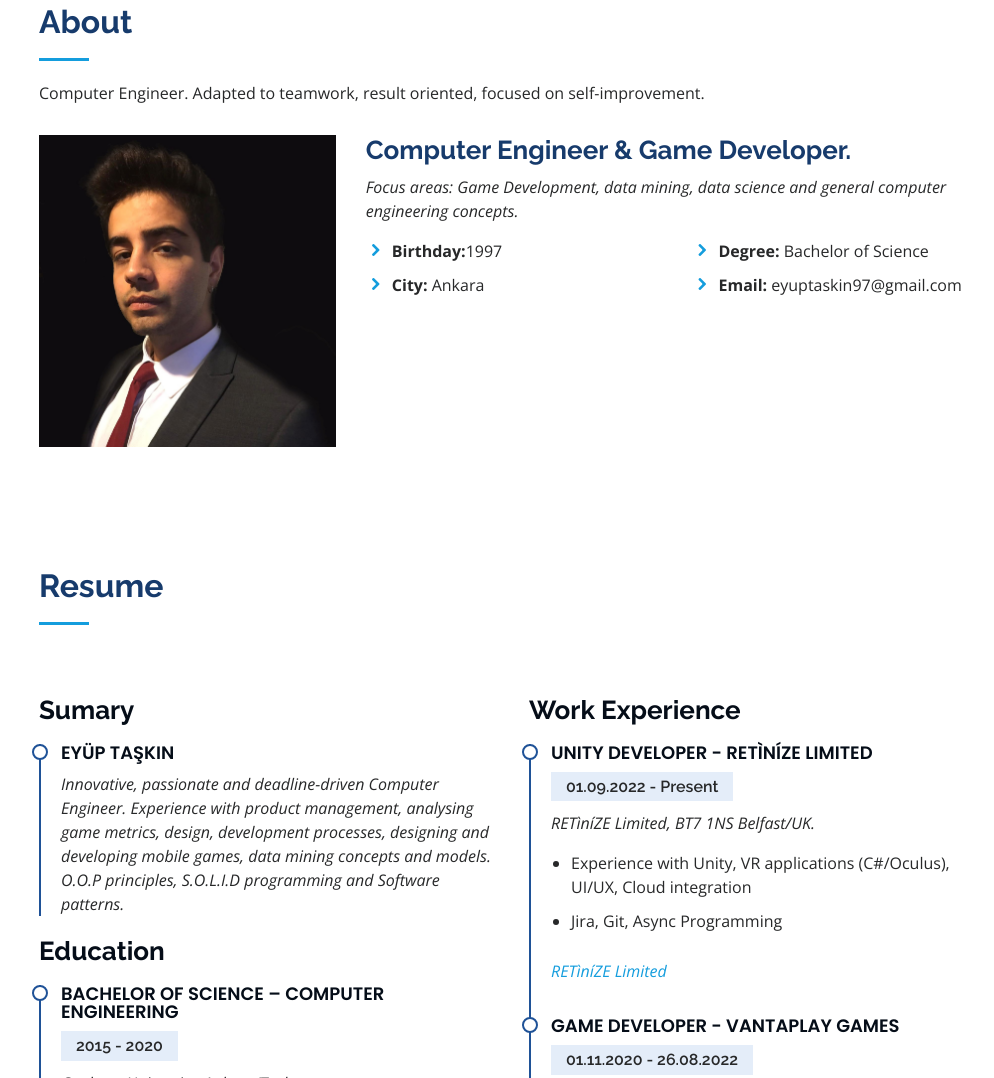
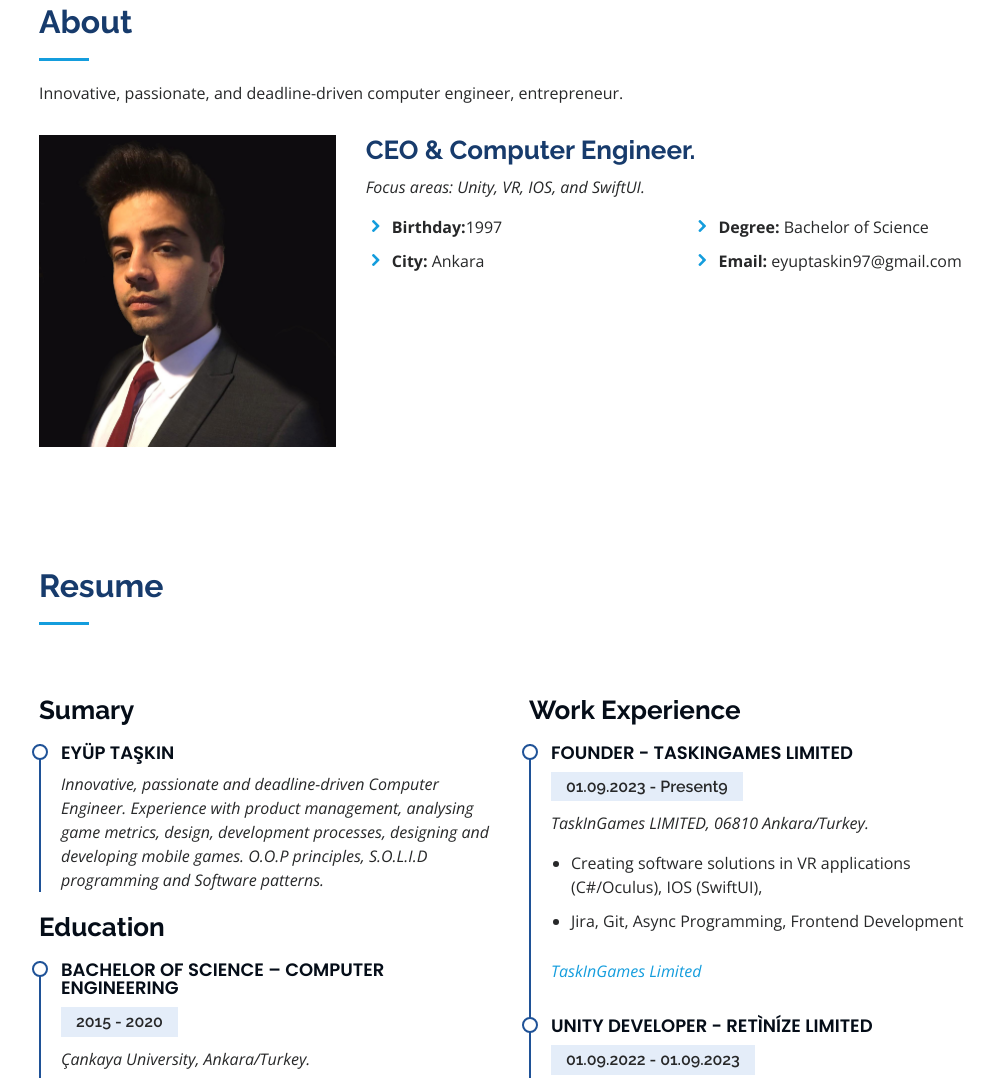
Before and after one commit to kurumsaleyup/kurumsaleyup.github.io, a plain HTML site: page index.html in a window 1280 px wide. Shown: the part 857-1935 px from the top of the page, without its empty margins (276-1270 px from the left). Drawn offline with nearby package versions, Linux system fonts and the light colour scheme.

Commit message:
Update index.html

```diff
--- a/index.html
+++ b/index.html
@@ -88,7 +88,7 @@
 
         <div class="section-title">
           <h2>About</h2>
-          <p>Computer Engineer. Adapted to teamwork, result oriented, focused on self-improvement.</p>
+          <p>Innovative, passionate, and deadline-driven computer engineer, entrepreneur.</p>
         </div>
 
         <div class="row">
@@ -96,15 +96,14 @@
             <img src="assets/img/profile-img.jpg" class="img-fluid" alt="">
           </div>
           <div class="col-lg-8 pt-4 pt-lg-0 content" data-aos="fade-left">
-            <h3>Computer Engineer &amp; Game Developer.</h3>
+            <h3>CEO &amp; Computer Engineer.</h3>
             <p class="font-italic">
-              Focus areas: Game Development, data mining, data science and general computer engineering concepts.
+              Focus areas: Unity, VR, IOS, and SwiftUI.
             </p>
             <div class="row">
               <div class="col-lg-6">
                 <ul>
                   <li><i class="icofont-rounded-right"></i> <strong>Birthday:</strong>1997</li>
-                  <!-- <li><i class="icofont-rounded-right"></i> <strong>Phone:</strong> +90 0538 791 66 39</li> -->
                   <li><i class="icofont-rounded-right"></i> <strong>City:</strong> Ankara</li>
                 </ul>
               </div>
@@ -262,13 +261,7 @@
             <div class="resume-item pb-0">
               <h4>Eyüp Taşkın</h4>
               <p><em>Innovative, passionate and deadline-driven Computer Engineer. Experience with product management, analysing game metrics, design,
-                development processes, designing and developing mobile games, data mining concepts and models.
-                  O.O.P principles, S.O.L.I.D programming and Software patterns.</em></p>
-              <!-- <ul> -->
-                <!-- <li>Çankaya, Ankara, 06810, T.C</li> -->
-                <!-- <li>(123) 456-7891</li> -->
-                <!-- <li>eyuptaskin97@gmail.com</li> -->
-              <!-- </ul> -->
+                development processes, designing and developing mobile games. O.O.P principles, S.O.L.I.D programming and Software patterns.</em></p>
             </div>
 
             <h3 class="resume-title">Education</h3>
@@ -288,8 +281,19 @@
             <h3 class="resume-title">Work Experience</h3>
 
             <div class="resume-item">
+              <h4>Founder - TaskInGames Limited</h4>
+              <h5>01.09.2023 - Present9</h5>
+              <p><em>TaskInGames LIMITED, 06810 Ankara/Turkey.</em></p>
+              <ul>
+                <li>Creating software solutions in VR applications (C#/Oculus), IOS (SwiftUI),</li>
+                <li>Jira, Git, Async Programming, Frontend Development</li>
+              </ul>
+              <p><em><a href="https://www.taskingames.com/">TaskInGames Limited</a></em></p>
+            </div>
+
+            <div class="resume-item">
               <h4>Unity Developer - RETìníZE Limited</h4>
-              <h5>01.09.2022 - Present</h5>
+              <h5>01.09.2022 - 01.09.2023</h5>
               <p><em>RETìníZE Limited, BT7 1NS Belfast/UK.</em></p>
               <ul>
                 <li>Experience with Unity, VR applications (C#/Oculus), UI/UX, Cloud integration</li>
@@ -308,19 +312,6 @@
               <p><em><a href="https://vanta.games/">VantaPlay Games</a></em></p>
             </div>
 
-            <div class="resume-item">
-              <h4>Internship - Digital Forensics and Data Recovery</h4>
-              <h5>16.07.2019 – 19.08.2019</h5>
-              <p><em>DIFOSE Digital Forensics Services LLC, 06810 Ankara/Turkey.</em></p>
-              <ul>
-
-                <!-- <li>Criminological data analysis using Forensic Explorer and Digital Criminological Data Analysis Methods; file entropy, file signature, and encrypted file analyses.</li> -->
-                <!-- <li>Ditto Forensic Field Station for physical, logical and bitwise forensic image operations.</li> -->
-                <!-- <li>Joined the Password Cracking Unit(PCU) using PasswareKit lab-edition, project installation team.</li> -->
-
-              </ul>
-              <p><em>Supervisor: Samet Yılmaz, sy@difose.com.tr , +90 312 219 56 16. Department of Digital Forensics and Data Recovery.</em></p>
-            </div>
             <div class="resume-item">
               <h4>Internship - Big Data Calculations</h4>
               <h5>25.06.2018 – 20.07.2018</h5>
```
